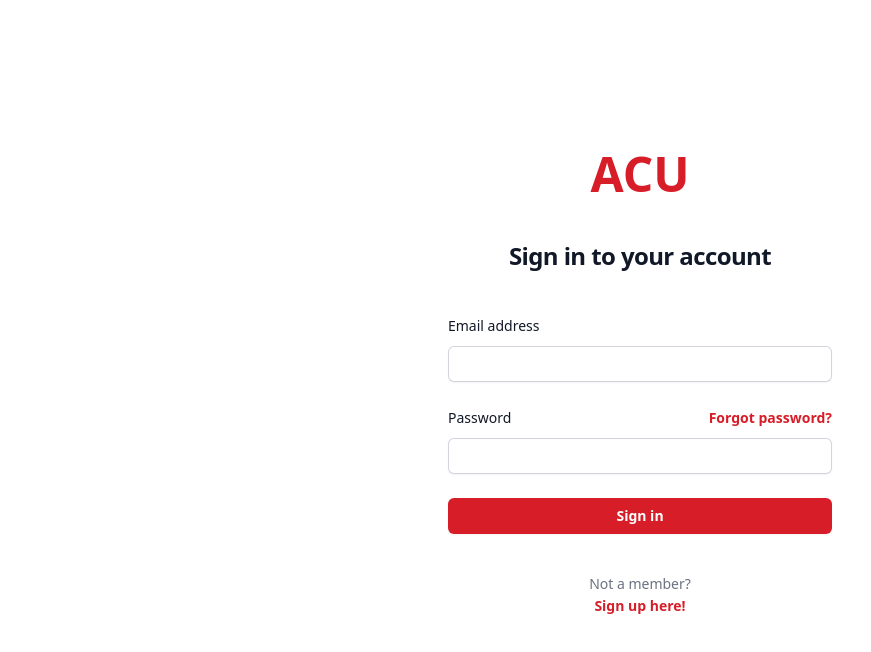
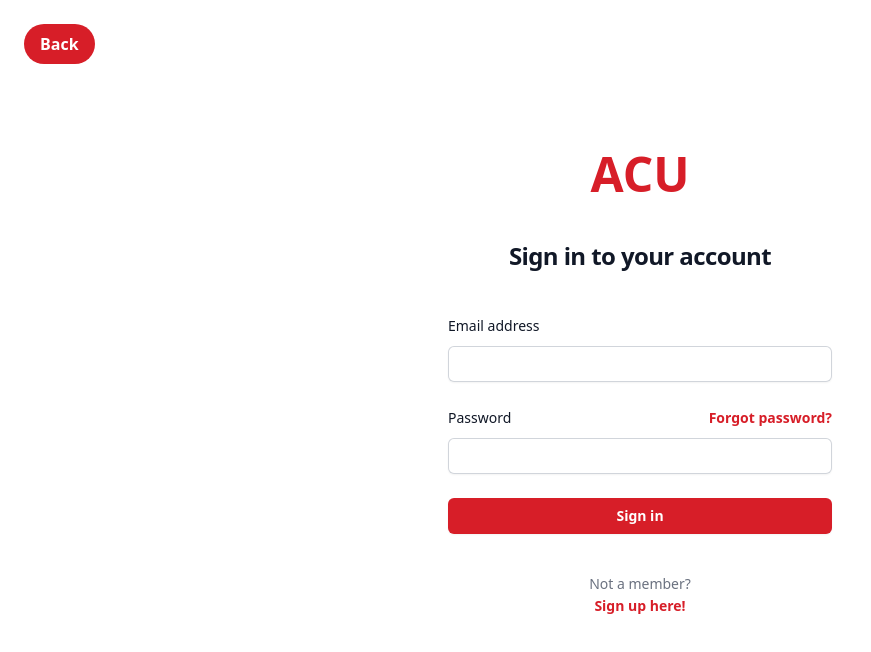
Before and after one commit to junioryono/Bank-Website, a React (Vite) app: page /login in a window 1280 px wide. Shown: the top 652 px of the page, without its empty margins (0-871 px from the left). Built offline with nearby package versions, Linux system fonts and the light colour scheme.

Commit message:
Added back button. Closes #21

```diff
--- a/src/pages/login/index.jsx
+++ b/src/pages/login/index.jsx
@@ -20,6 +20,12 @@
    return (
       <div className="flex min-h-full flex-col justify-center px-6 py-12 lg:px-8">
          <div className="sm:mx-auto sm:w-full sm:max-w-sm">
+            <Link
+               to="/"
+               className="bg-[#D71E28] hover:bg-red-500 text-white font-bold py-2 px-4 rounded-full absolute top-6 left-6"
+            >
+               Back
+            </Link>
             <div className="flex items-center justify-center text-5xl font-bold text-[#D71E28] cursor-default"> ACU</div>
             <h2 className="mt-10 text-center text-2xl font-bold leading-9 tracking-tight text-gray-900">
                Sign in to your account
```
